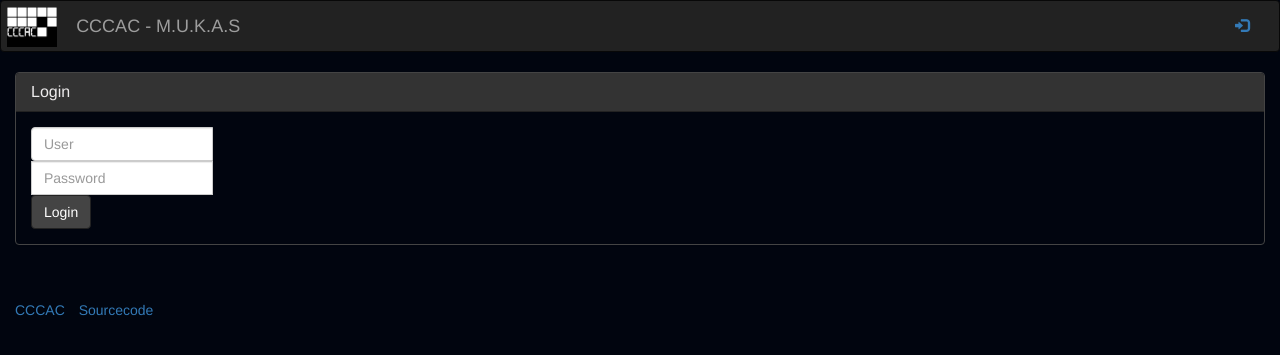
After one commit to FHA-FB5/Kassensystem, a Flask app: template templates/login.html in a window 1280 px wide. The commit adds this page. Shown: the top 355 px of the page. Run offline with Flask 2, Linux system fonts and the light colour scheme; the template is opened without the code that fills it, so the values that code supplies are empty; parts of the project's set-up code (start-up, migrations or seed data) failed here and were passed over; some libraries are stand-ins or nearby versions.

Commit message:
added login functionality

```diff
--- a/server.py
+++ b/server.py
@@ -6,6 +6,7 @@ import locale
 import random
 import string
 import os
+import datetime
 from PIL import Image
 import io
 
@@ -76,7 +77,20 @@ def modify(operation, *params):
 
 @app.template_global()
 def isadmin(*args):
-        return False
+        return session.get('loggedin', False)
+
+admin_endpoints = []
+def admin_required(func):
+	admin_endpoints.append(func.__name__)
+	@wraps(func)
+	def decorator(*args, **kwargs):
+		if not isadmin():
+			flash('You need to be logged in to do that!')
+			return redirect(url_for('login', ref=request.url))
+
+		else:
+			return func(*args, **kwargs)
+	return decorator
 
 @app.template_filter()
 def md5(val):
@@ -150,10 +164,10 @@ app.jinja_env.globals['navbar'] = []
 # ( see: http://getbootstrap.com/components/#glyphicons )
 # or 'fa'
 # ( see: http://fontawesome.io/icons/ )
-def register_navbar(name, iconlib='bootstrap', icon=None):
+def register_navbar(name, iconlib='bootstrap', icon=None, visible=False):
 	def wrapper(func):
 		endpoint = func.__name__
-		app.jinja_env.globals['navbar'].append((endpoint, name, iconlib, icon, True))
+		app.jinja_env.globals['navbar'].append((endpoint, name, iconlib, icon, visible))
 		return func
 	return wrapper
 
@@ -399,8 +413,20 @@ def get_balance(name):
 
 @app.route("/login", methods=['GET', 'POST'])
 def login():
-	return "Test"
+	if request.method == 'GET':
+		return render_template('login.html')
+	user, pw = request.form.get('user'), request.form.get('password')
+	if not True:
+		flash('Login failed!')
+		return render_template('login.html')
+	session['user'] = user
+	session['loggedin'] = True
+	session['logindate'] = datetime.datetime.now()
+	return redirect(request.values.get('ref', url_for('index')))
 
 @app.route("/logout")
 def logout():
-	return "Test"
+	session.pop('user', None)
+	session.pop('logindate', None)
+	session.pop('loggedin', None)
+	return redirect(request.values.get('ref', url_for('index')))
--- a/templates/base.html
+++ b/templates/base.html
@@ -1,4 +1,4 @@
-{% set page_border = page_border|default(1) %}
+{% set page_border = page_border|default(0) %}
 
 <!DOCTYPE html>
 <html lang="de-DE">
@@ -77,7 +77,7 @@
 							</script>
 							{% else %}
 							<a href="{{url_for('logout', ref=request.url)}}">
-								{{ session.user.givenName }}
+								{{ session.user }}
 								<span class="glyphicon glyphicon-log-out"></span>
 							</a>
 							{% endif %}
@@ -89,9 +89,19 @@
 		{% endblock %}
 		<div class="container-fluid" style="margin-bottom: 30px;">
 			<div class="row">
+				{% if page_border == 0 %}
 				<div class="col-xs-12">
+				{% else %}
+				<div class="col-xs-12 col-md-offset-{{ page_border }} col-md-{{ 12-(2*page_border) }}">
+				{% endif %}
+					{% block alerts %}
+					{% for msg in get_flashed_messages(category_filter=["message"]) %}
+					<div class="hidden-print alert alert-danger" role="alert">{{ msg|safe }}</div>
+					{% endfor %}
+					{% endblock %}
 					{% block content %}
 					{% endblock %}
+					</div>
 				</div>
 			</div>
 		</div>
--- /dev/null
+++ b/templates/login.html
@@ -0,0 +1,18 @@
+{% extends "base.html" %}
+{% block content %}
+<div class="panel panel-default">
+	<div class="panel-heading">
+		<h1 class="panel-title">Login</h1>
+	</div>
+	<div class="panel-body input-group">
+		<form method="post" action="login">
+			<input class="form-control" placeholder="User" name="user" type="text"><br>
+			<input class="form-control" placeholder="Password" name="password" type="password"><br>
+			{% if 'ref' in request.values %}
+			<input type="hidden" name="ref" value="{{ request.values.ref|e }}">
+			{% endif %}
+			<input class="btn btn-default" type="submit" value="Login">
+		</form>
+	</div>
+</div>
+{% endblock %}
```
